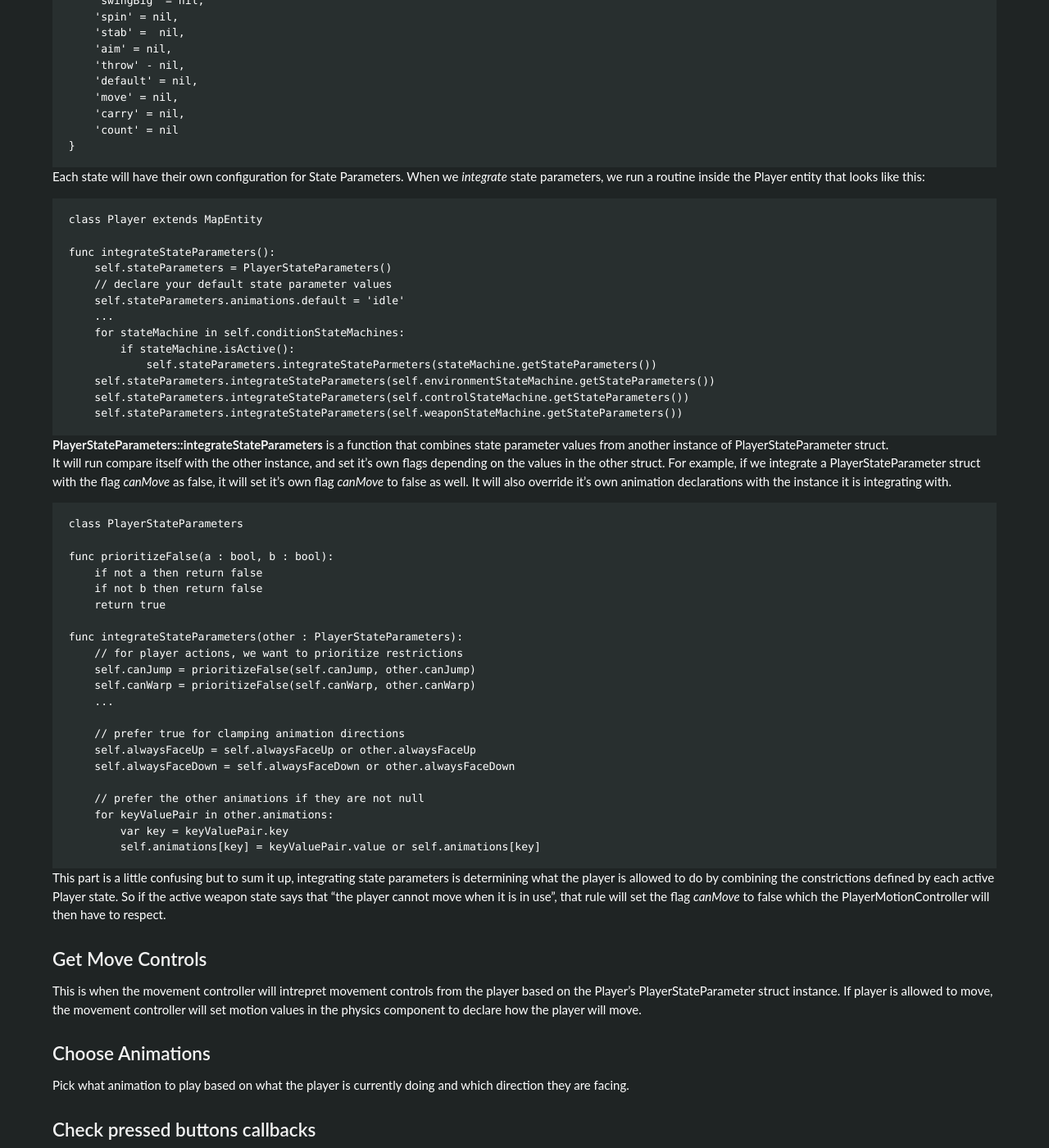
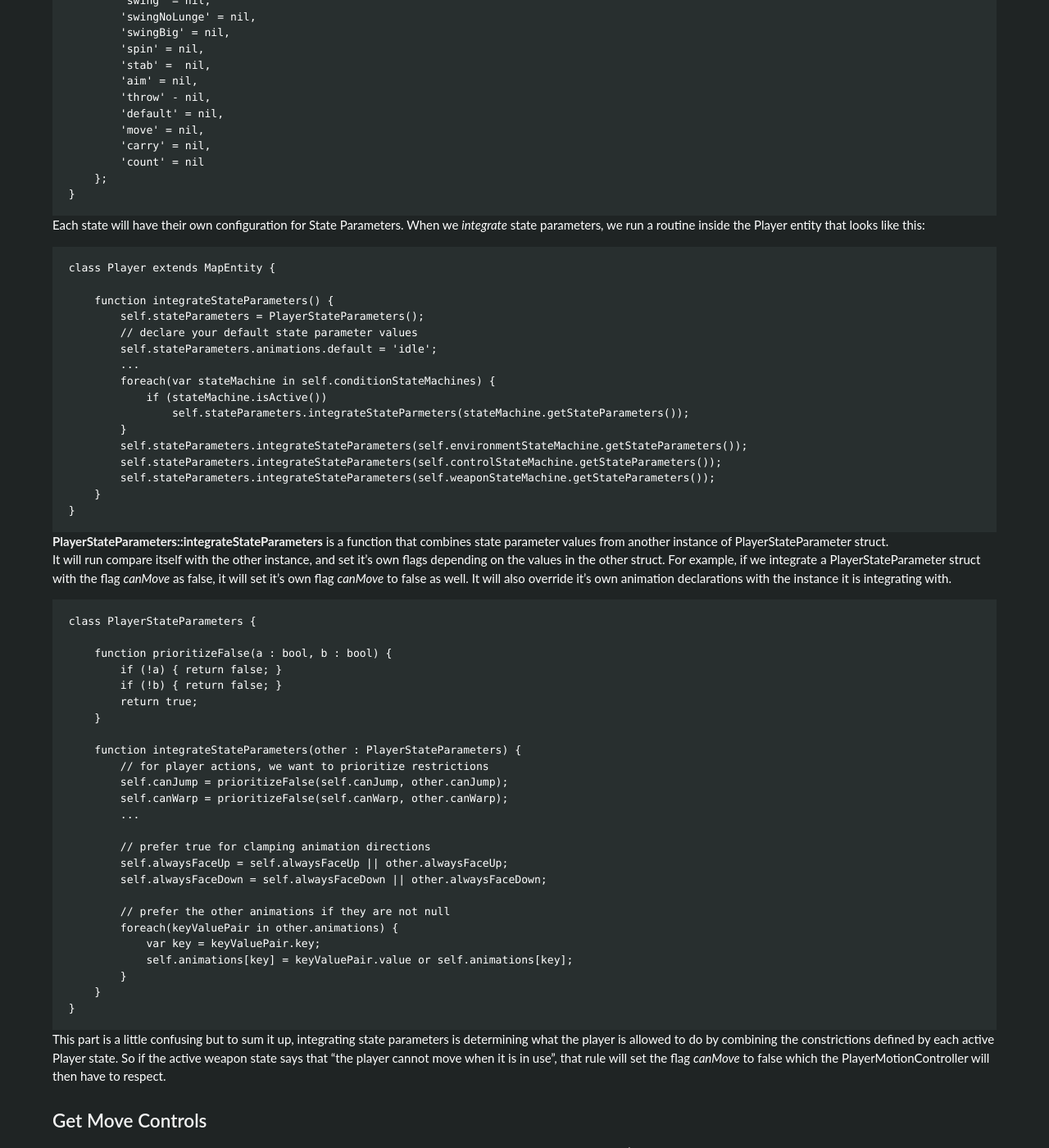
Before and after one commit to PhoenixAran/PhoenixAran.github.io, a Jekyll site: the page built from _posts/2021-01-17-player-state-machine.md, in a window 1280 px wide and 1400 px high, scrolled down 3593 px. Shown: the whole window at 82% size. Built offline with Jekyll 4.4.1, drawn with Linux system fonts in a browser that asks for light colours; some of the changed text lies outside the part shown.

Commit message:
some edits

```diff
--- a/_config.yml
+++ b/_config.yml
@@ -30,7 +30,6 @@ twitter_username: jekyllrb
 github_username:  jekyll
 
 # Build settings
-theme: minima
 plugins:
   - jekyll-feed
 
--- a/_posts/2021-01-17-player-state-machine.md
+++ b/_posts/2021-01-17-player-state-machine.md
@@ -43,22 +43,24 @@ Before I go into this, I would like to credit [this Zelda recreation project](ht
 The basic idea is to split up your state machines. Instead of having a state machine to control the player as whole, create state machines for different aspects of the player.
 
 ~~~
-class Player extends MapEntity
+class Player extends MapEntity {
+    // To handle movement and pick movement animation
+    var playerMovementController
+    // State Machines for the player
+    var environmentStateMachine
+    var controlStateMachine
+    var weaponStateMachine
+    var conditionStateMachines = []
+    // Player State Parameters that get mutated by each active state
+    var stateParameters = PlayerStateParameters()
 
-// To handle movement and pick movement animation
-var playerMovementController
-// State Machines for the player
-var environmentStateMachine
-var controlStateMachine
-var weaponStateMachine
-var conditionStateMachines = []
-// Player State Parameters that get mutated by each active state
-var stateParameters = PlayerStateParameters()
+    function init() {
+        environmentStateMachine = StateMachine(self)
+        playerMovementController = PlayerMovementController(self)
+        ...
 
-func init():
-    environmentStateMachine = StateMachine(self)
-    playerMovementController = PlayerMovementController(self)
-    ...
+    }
+}
 ~~~
 _Player entity pseudo code_
 
@@ -82,35 +84,36 @@ values when it is active. For example, if a player is on ice, the _Ice Environme
 The player entity will have one instance of the _Player State Parameter_ struct.
 
 ~~~
-class PlayerStateParameters
+class PlayerStateParameters {
 
-var canJump = true
-var canWarp = true
-var canLedgeJump = true
-var canControlOnGround = true
-var canControlInAir = true
-var canPush = true
-var canUseWeapons = true
-var canStrafe = true
-var defaultAnimationWhileStill = true
+    var canJump = true;
+    var canWarp = true;
+    var canLedgeJump = true;
+    var canControlOnGround = true;
+    var canControlInAir = true;
+    var canPush = true;
+    var canUseWeapons = true;
+    var canStrafe = true;
+    var defaultAnimationWhileStill = true;
 
-var alwaysFaceUp = false
-var alwaysFaceDown = false
-var alwaysFaceLeft = false
-var alwaysFaceRight = false
+    var alwaysFaceUp = false;
+    var alwaysFaceDown = false;
+    var alwaysFaceLeft = false;
+    var alwaysFaceRight = false;
 
-var animations = {
-    'swing' = nil,
-    'swingNoLunge' = nil,
-    'swingBig' = nil,
-    'spin' = nil,
-    'stab' =  nil,
-    'aim' = nil,
-    'throw' - nil,
-    'default' = nil,
-    'move' = nil,
-    'carry' = nil,
-    'count' = nil
+    var animations = {
+        'swing' = nil,
+        'swingNoLunge' = nil,
+        'swingBig' = nil,
+        'spin' = nil,
+        'stab' =  nil,
+        'aim' = nil,
+        'throw' - nil,
+        'default' = nil,
+        'move' = nil,
+        'carry' = nil,
+        'count' = nil
+    };
 }
 ~~~
 
@@ -118,46 +121,53 @@ Each state will have their own configuration for State Parameters. When we _inte
 that looks like this:
 
 ~~~
-class Player extends MapEntity
+class Player extends MapEntity {
 
-func integrateStateParameters():
-    self.stateParameters = PlayerStateParameters()
-    // declare your default state parameter values
-    self.stateParameters.animations.default = 'idle'
-    ...
-    for stateMachine in self.conditionStateMachines:
-        if stateMachine.isActive():
-            self.stateParameters.integrateStateParmeters(stateMachine.getStateParameters())
-    self.stateParameters.integrateStateParameters(self.environmentStateMachine.getStateParameters())
-    self.stateParameters.integrateStateParameters(self.controlStateMachine.getStateParameters())
-    self.stateParameters.integrateStateParameters(self.weaponStateMachine.getStateParameters())
+    function integrateStateParameters() {
+        self.stateParameters = PlayerStateParameters();
+        // declare your default state parameter values
+        self.stateParameters.animations.default = 'idle';
+        ...
+        foreach(var stateMachine in self.conditionStateMachines) {
+            if (stateMachine.isActive())
+                self.stateParameters.integrateStateParmeters(stateMachine.getStateParameters());
+        }
+        self.stateParameters.integrateStateParameters(self.environmentStateMachine.getStateParameters());
+        self.stateParameters.integrateStateParameters(self.controlStateMachine.getStateParameters());
+        self.stateParameters.integrateStateParameters(self.weaponStateMachine.getStateParameters());
+    }
+}
 ~~~
 
 **PlayerStateParameters::integrateStateParameters** is a function that combines state parameter values from another instance of PlayerStateParameter struct.
 It will run compare itself with the other instance, and set it's own flags depending on the values in the other struct. For example, if we integrate a PlayerStateParameter struct with the flag _canMove_ as false, it will set it's own flag _canMove_ to false as well.  It will also override it's own animation declarations with the instance it is integrating with.
 
 ~~~
-class PlayerStateParameters
+class PlayerStateParameters {
 
-func prioritizeFalse(a : bool, b : bool):
-    if not a then return false
-    if not b then return false
-    return true
+    function prioritizeFalse(a : bool, b : bool) {
+        if (!a) { return false; }
+        if (!b) { return false; }
+        return true;
+    }
 
-func integrateStateParameters(other : PlayerStateParameters):
-    // for player actions, we want to prioritize restrictions
-    self.canJump = prioritizeFalse(self.canJump, other.canJump)
-    self.canWarp = prioritizeFalse(self.canWarp, other.canWarp)
-    ...
+    function integrateStateParameters(other : PlayerStateParameters) {
+        // for player actions, we want to prioritize restrictions
+        self.canJump = prioritizeFalse(self.canJump, other.canJump);
+        self.canWarp = prioritizeFalse(self.canWarp, other.canWarp);
+        ...
 
-    // prefer true for clamping animation directions
-    self.alwaysFaceUp = self.alwaysFaceUp or other.alwaysFaceUp
-    self.alwaysFaceDown = self.alwaysFaceDown or other.alwaysFaceDown
+        // prefer true for clamping animation directions
+        self.alwaysFaceUp = self.alwaysFaceUp || other.alwaysFaceUp;
+        self.alwaysFaceDown = self.alwaysFaceDown || other.alwaysFaceDown;
 
-    // prefer the other animations if they are not null
-    for keyValuePair in other.animations:
-        var key = keyValuePair.key
-        self.animations[key] = keyValuePair.value or self.animations[key]
+        // prefer the other animations if they are not null
+        foreach(keyValuePair in other.animations) {
+            var key = keyValuePair.key;
+            self.animations[key] = keyValuePair.value or self.animations[key];
+        }
+    }
+}
 ~~~
 
 This part is a little confusing but to sum it up, integrating state parameters is determining what the player is allowed to do by combining the constrictions defined by
@@ -177,20 +187,20 @@ One pretty cool thing about this player controller implementation is that it all
 like when we button callbacks are assigned.
 
 ~~~
-addPressInteraction('x', func(player):
+addPressInteraction('x', function(player) {
     // when the player requests the natural state, it will be in the air
     // therefore making the JumpState the active Environment State
-    movementController.jump()
-)
+    movementController.jump();
+});
 
-addPressInteraction('x', func(player):
+addPressInteraction('x', function(player) {
     // attempt to read sign / talk to NPC
-    player.interact()
-)
+    player.interact();
+});
 
-addPressInteraction('b', func(player):
-    player.actionUseWeapon('b')
-)
+addPressInteraction('b', function(player) {
+    player.actionUseWeapon('b');
+});
 ~~~
 
 These callbacks get looped through depending if their coresponding button is pressed.
--- a/blog.html
+++ b/blog.html
@@ -11,9 +11,3 @@ title: Blog
         {% endfor %}
     </div>
 </section>
-
-<section class="section">
-    <div class="container">
-
-    </div>
-</section>
```
Also changed, not shown: other parts of _posts/2021-01-17-player-state-machine.md (+2 -3 lines).
